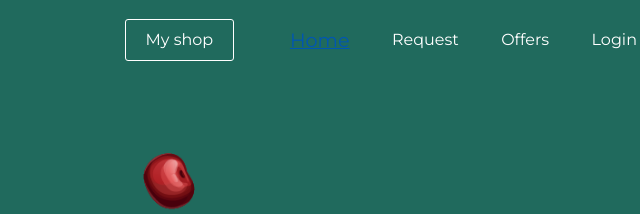
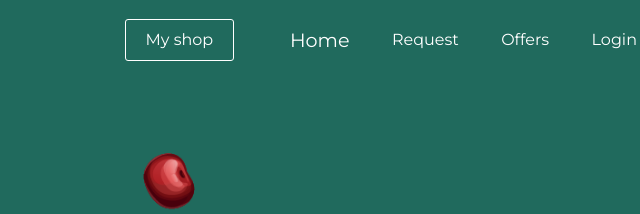
Before and after one commit to prabhathjay/cakeaway, a plain HTML site: page index.html in a window 1280 px wide. In both pictures the pointer is over the link "Home". Shown: the top 214 px of the page, 579-1219 px from the left. Drawn offline with nearby package versions, Linux system fonts and the light colour scheme.

Commit message:
Add files via upload

```diff
--- a/css/master.css
+++ b/css/master.css
@@ -97,6 +97,9 @@ button:focus, input:focus {
 
 .mc-list-item:hover {
   font-size: 1.2rem;
+  text-decoration: none;
+  color: white;
+  font-family: 'Montserrat', sans-serif;
 }
 
 .myshop {
```
